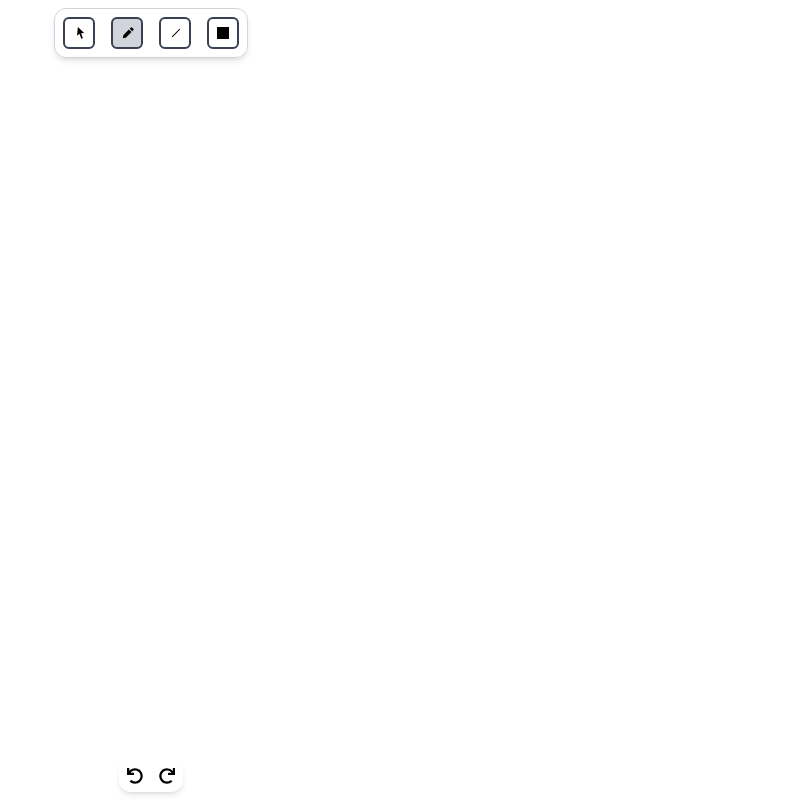
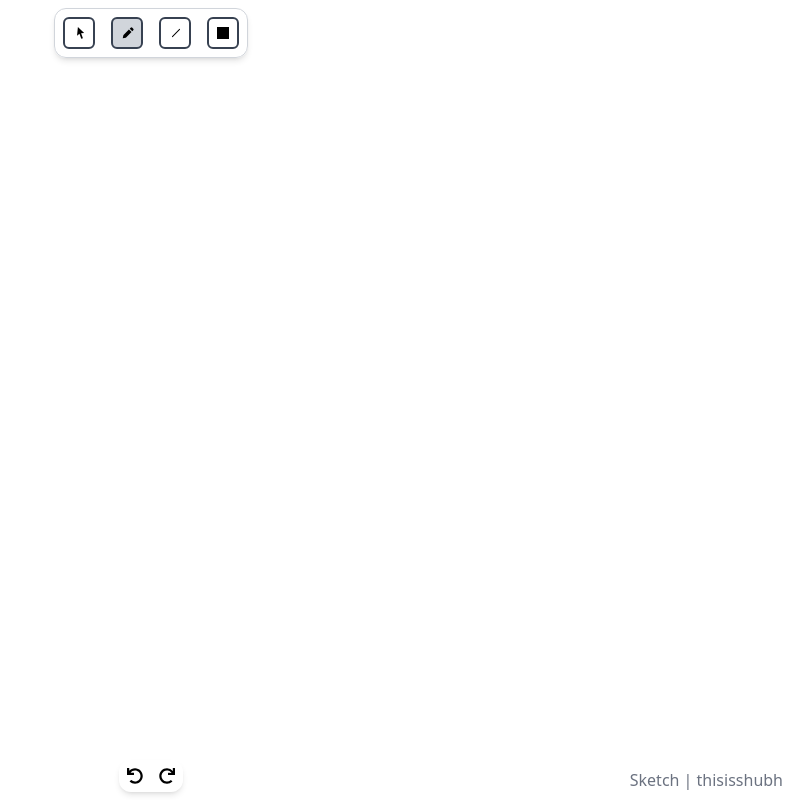
Before and after one commit to aryashubhanshu/canvas-drawing-app, a React (Vite) app: page / in a window 1280 px wide. Shown: the whole page, without its empty margins (489-1280 px from the left). Built offline with nearby package versions, Linux system fonts and the light colour scheme.

Commit message:
Added Name

```diff
--- a/src/App.jsx
+++ b/src/App.jsx
@@ -361,6 +361,9 @@ const App = () => {
 
   return (
     <div>
+      <div className="fixed bottom-2 right-2 text-md text-gray-500">
+        Sketch | thisisshubh
+      </div>
       <div className="radio-toolbar fixed top-2 border px-2 py-2 left-1/2 -translate-x-1/2 border-gray-300 rounded-xl flex items-center gap-4 justify-center shadow-md">
         <div className="flex gap-1">
           <input
```
